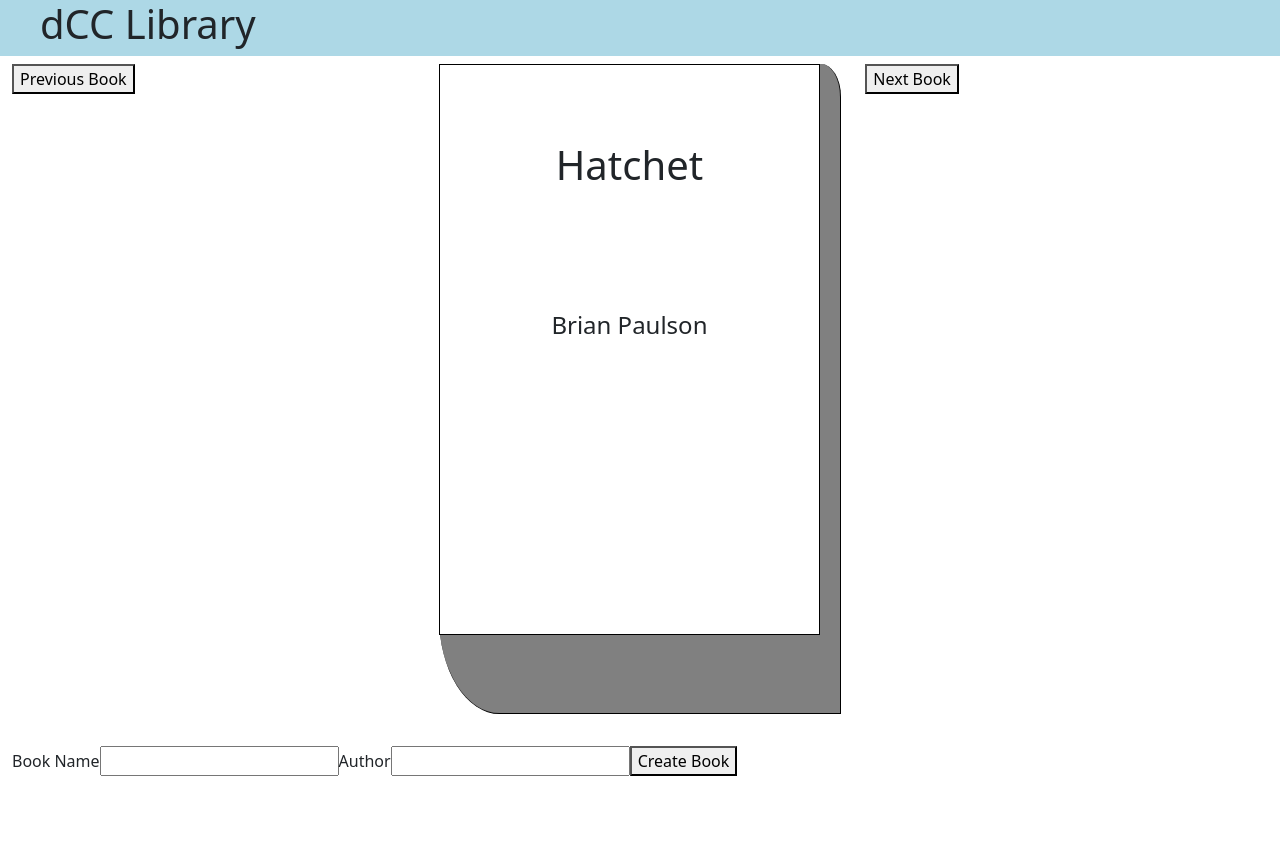
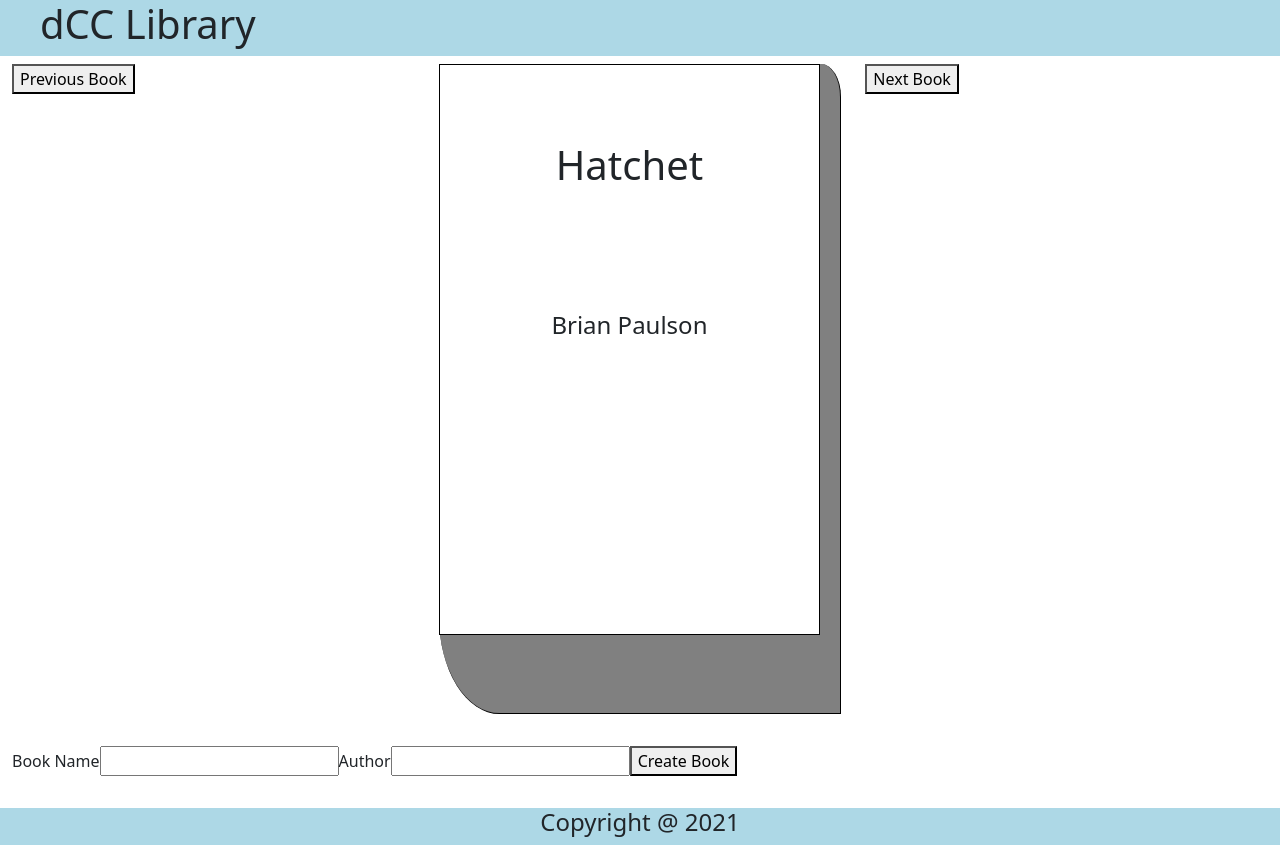
Before and after one commit to KevinCosma/DCCLibrary, a React (Create React App) app: page / in a window 1280 px wide. Before the commit the page ends 800 px from the top, so only its background shows below. Built offline with nearby package versions, Linux system fonts and the light colour scheme.

Commit message:
added a footer

```diff
--- a/src/components/App.jsx
+++ b/src/components/App.jsx
@@ -3,6 +3,7 @@
 import TitleBar from './TitleBar/TitleBar';
 import BookViewer from './BookViewer/BookViewer'
 import BookCreator from './BookCreator/BookCreator'
+import Footer from './Footer/Footer';
 
 class App extends Component {
     constructor(props) {
@@ -53,6 +54,7 @@
                 <TitleBar />
                 <BookViewer book={this.books[this.state.bookNumber]} nextBook={this.goToNextBook} previousBook={this.goToPreviousBook}/>
                 <BookCreator createNewBook={this.createBook} />
+                <Footer />
             </div>
         )
     }
--- /dev/null
+++ b/src/components/Footer/Footer.css
@@ -0,0 +1,7 @@
+.footer {
+    background-color: lightblue;
+    width: 100%;
+    box-shadow: 0 50vh 0 50vh lightblue;
+    text-align: center;
+    margin-top: 2em;
+}
--- /dev/null
+++ b/src/components/Footer/Footer.jsx
@@ -0,0 +1,12 @@
+import React from 'react';
+import './Footer.css'
+
+const Footer = () => {
+    return (
+        <footer className='footer'>
+            <h4>Copyright @ 2021</h4>
+        </footer>
+     );
+}
+
+export default Footer;
```
